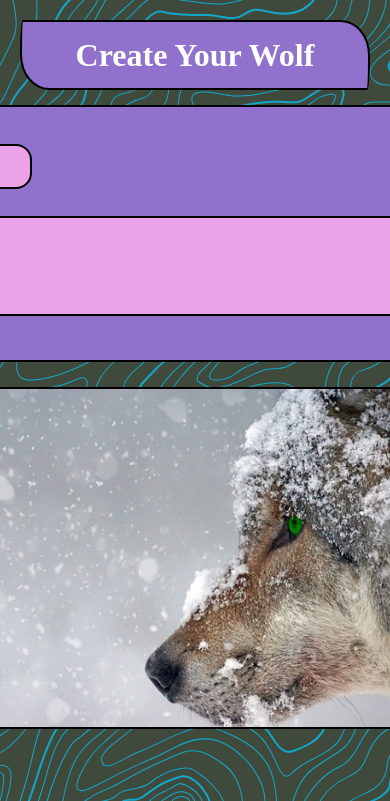
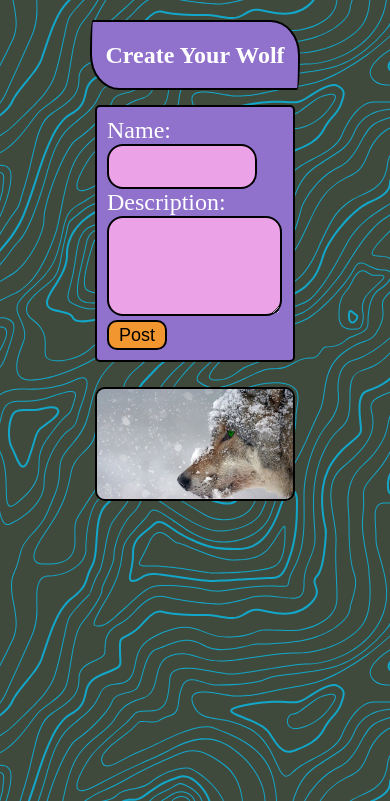
Before and after one commit to wolfsige/wolf_collector_mk2, a Flask app: page /create in a window 390 px wide; the page is wider, and only the part inside the window is pictured. Shown: the part 43-844 px from the top of that part. Run offline with Flask 2, Linux system fonts and the light colour scheme; the visitor is signed in with stand-in values (Sample User, id 1).

Commit message:
add responsive design css

```diff
--- a/myapp/static/style/create.css
+++ b/myapp/static/style/create.css
@@ -77,3 +77,39 @@
   border-radius: 10px;
   margin: 10px;
 }
+
+@media (max-width: 700px) {
+  .container {
+    max-width: 400px;
+  }
+
+  textarea#text.description {
+    max-width: 375px;
+  }
+
+  img {
+    width: 400px;
+    height: auto;
+  }
+}
+
+@media (max-width: 410px) {
+  .title-body {
+    font-size: 12px;
+    width: 210px;
+    text-align: center;
+  }
+
+  .container {
+    max-width: 200px;
+  }
+
+  textarea#text.description {
+    max-width: 175px;
+  }
+
+  img {
+    width: 200px;
+    height: auto;
+  }
+}
```
